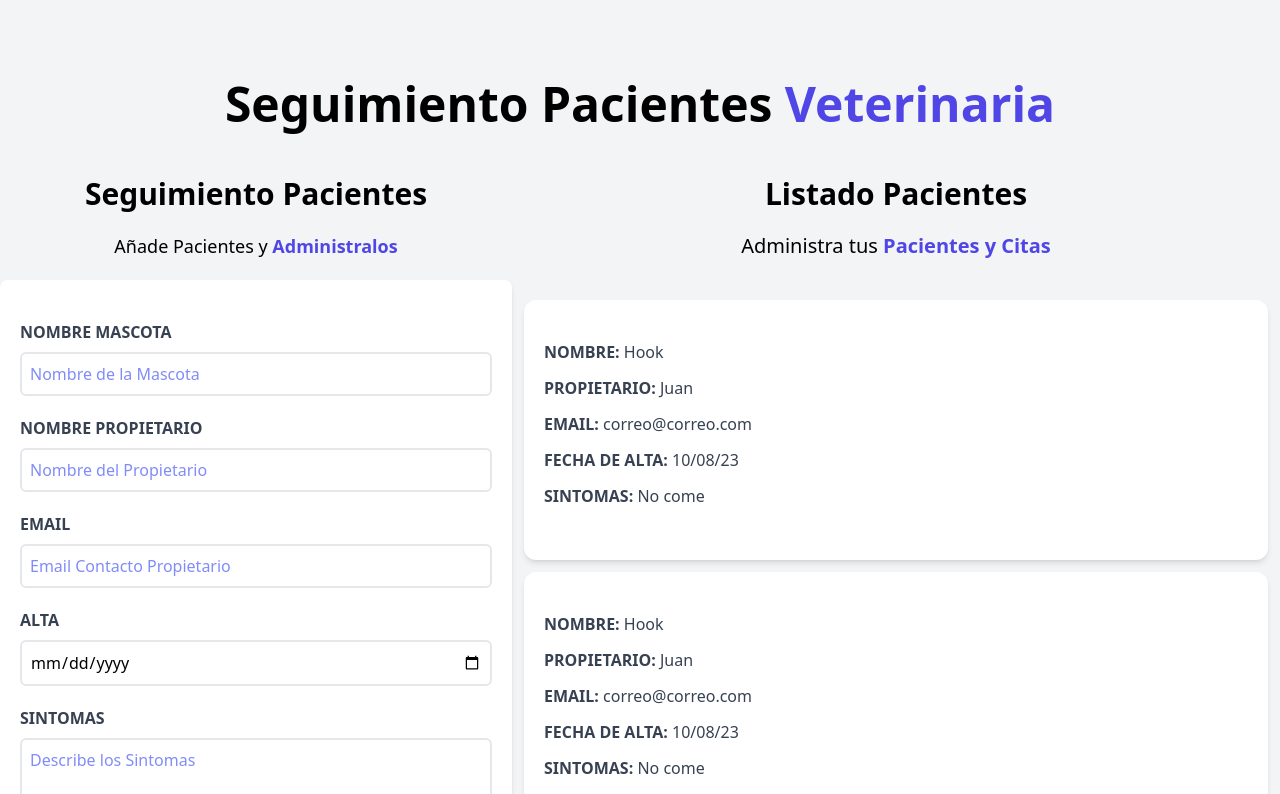
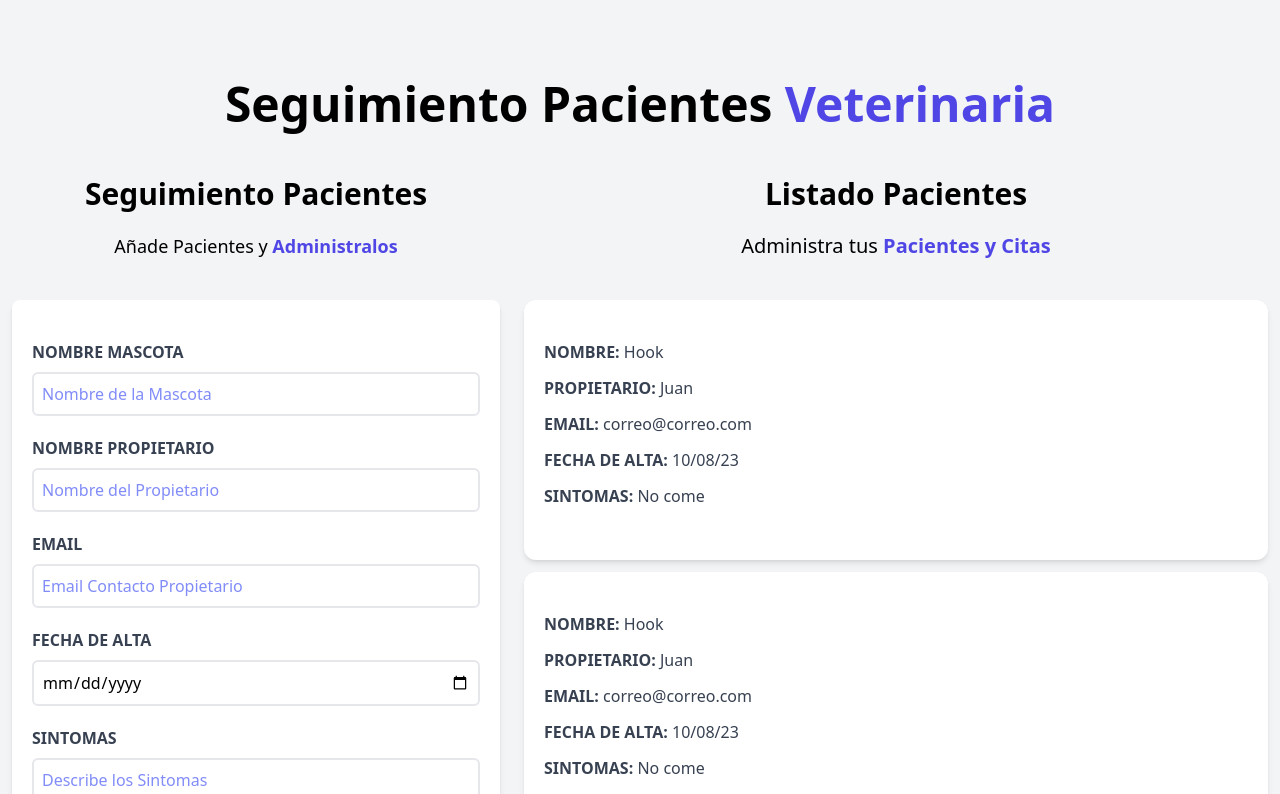
Before and after one commit to JuanRaV/Citas-React, a React (Vite) app: page / in a window 1280 px wide. Shown: the top 794 px of the page. Built offline with nearby package versions, Linux system fonts and the light colour scheme.

Commit message:
Adding props to the web

```diff
--- a/src/App.jsx
+++ b/src/App.jsx
@@ -1,14 +1,21 @@
+
+import { useState } from 'react'
 import Header from './components/Header'
 import Formulario from './components/Formulario'
 import ListadoPacientes from './components/ListadoPacientes'
 
 function App() {
+  const [pacientes,setPacientes] = useState([])
+
 
   return (
     <div className='container mx-auto mt-20'>
       <Header/>
       <div className='mt-12 md:flex'>
-        <Formulario/>
+        <Formulario
+          pacientes=  {pacientes}
+          setPacientes = {setPacientes}
+        />
         <ListadoPacientes/>
       </div>
 
--- a/src/components/Formulario.jsx
+++ b/src/components/Formulario.jsx
@@ -1,4 +1,38 @@
-const Formulario = () => {
+import { useState, useEffect } from "react"
+
+
+const Formulario = ({pacientes,setPacientes}) => {
+  const [nombre,setNombre] = useState('');
+  const [propietario,setPropietario] = useState('');
+  const [email,setEmail] = useState('');
+  const [fecha,setFecha] = useState('');
+  const [sintomas,setSintomas] = useState('');
+  const[error,setError] = useState(false);
+
+  const handleSubmit = (e)=>{
+    e.preventDefault()
+
+    //Validacion del formulario
+    if([nombre,propietario,email,fecha,sintomas].includes('')){
+      setError(true)
+      return
+    }
+    //Desaparecer la alerta
+    setError(false)
+    ///Objeto de pacientes
+    const objetoPaciente = {nombre,propietario,email,fecha,sintomas}
+
+    setPacientes([...pacientes,objetoPaciente])
+
+    //Reiniciamos el form
+    setNombre('')
+    setPropietario('')
+    setEmail('')
+    setFecha('')
+    setSintomas('')
+
+  }
+
   return (
     <div className="md:w-1/2 lg:w-2/5">
       <h2 className="font-black text-3xl text-center">Seguimiento Pacientes</h2>
@@ -6,7 +40,16 @@ const Formulario = () => {
         Añade Pacientes y
         <span className="text-indigo-600 font-bold "> Administralos</span>
       </p>
-      <form action="" className="bg-white shadow-md rounded-lg py-10 px-5 mb-10">
+      <form
+        onSubmit={handleSubmit}
+        className="bg-white shadow-md rounded-lg py-10 px-5 mb-10 mx-3 my-10"
+
+      >
+        {error &&
+          (<div className="bg-red-600 text-white text-center p-3 uppercase font-bold mb-3 rounded-lg">
+            <p className="">Todos los campos son obligatorios</p>
+          </div>)
+        }
         <div className="mb-5">
           <label htmlFor="mascota" className="block text-gray-700 uppercase font-bold">
             Nombre Mascota
@@ -16,6 +59,8 @@ const Formulario = () => {
             type="text"
             placeholder="Nombre de la Mascota"
             className="border-2 w-full p-2 mt-2 placeholder-indigo-400 rounded-md"
+            value={nombre}
+            onChange={(e)=>setNombre(e.target.value)}
           />
         </div>
 
@@ -28,6 +73,8 @@ const Formulario = () => {
             type="text"
             placeholder="Nombre del Propietario"
             className="border-2 w-full p-2 mt-2 placeholder-indigo-400 rounded-md"
+            value={propietario}
+            onChange={(e)=>setPropietario(e.target.value)}
           />
         </div>
 
@@ -40,17 +87,21 @@ const Formulario = () => {
             type="email"
             placeholder="Email Contacto Propietario"
             className="border-2 w-full p-2 mt-2 placeholder-indigo-400 rounded-md"
+            value={email}
+            onChange={(e)=>setEmail(e.target.value)}
           />
         </div>
 
         <div className="mb-5">
           <label htmlFor="alta" className="block text-gray-700 uppercase font-bold">
-            Alta
+            Fecha de Alta
           </label>
           <input
             id="alta"
             type="date"
             className="border-2 w-full p-2 mt-2 placeholder-indigo-400 rounded-md"
+            value={fecha}
+            onChange={(e)=>setFecha(e.target.value)}
           />
         </div>
 
@@ -62,6 +113,8 @@ const Formulario = () => {
             id="sintomas"
             className="border-2 w-full p-2 mt-2 placeholder-indigo-400 rounded-md"
             placeholder="Describe los Sintomas"
+            value={sintomas}
+            onChange={(e)=>setSintomas(e.target.value)}
           />
         </div>
 
```
